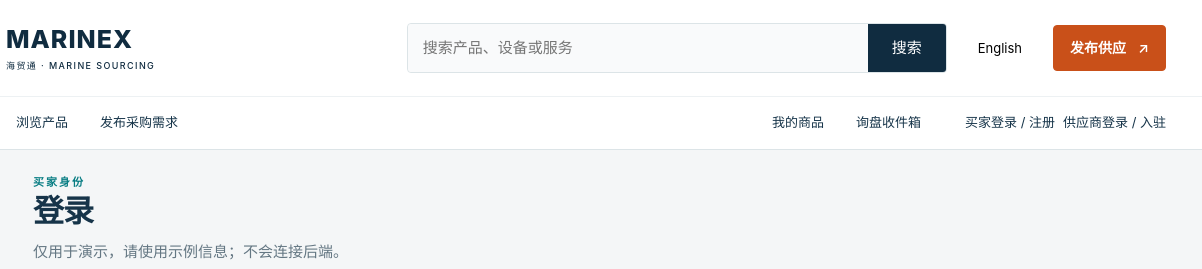
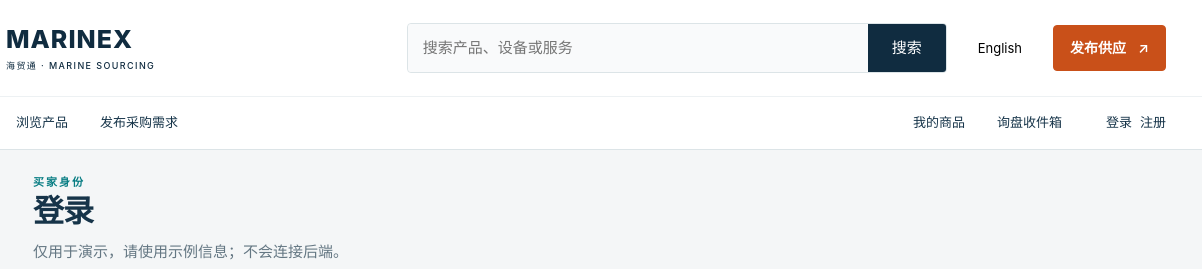
Before and after one commit to CQ-zywj/kaup-yacht-website, a plain HTML site: page buyer-auth.html in a window 1280 px wide. Shown: the top 269 px of the page, 78-1280 px from the left. Drawn offline with Linux system fonts and the light colour scheme.

Commit message:
style: simplify guest navigation to sign in and register

```diff
--- a/buyer-auth.html
+++ b/buyer-auth.html
@@ -18,7 +18,7 @@
     <script src="js/core.js?v=5cf20958"></script>
     <script src="js/accounts-core.js?v=a761c99b"></script>
     <script src="js/common.js?v=008d090c"></script>
-    <script src="js/accounts-ui.js?v=8dd644f1"></script>
+    <script src="js/accounts-ui.js?v=57f0455a"></script>
     <script src="js/auth.js?v=6d3109dd"></script>
   </body>
 </html>
--- a/js/accounts-ui.js
+++ b/js/accounts-ui.js
@@ -55,9 +55,12 @@ const AccountUI = {
     const a = document.createElement("div");
     a.dataset.accountNav = "";
     a.className = "account-nav";
+    const authPage = document.body.dataset.page === "supplier-auth" ? "supplier-auth.html" : "buyer-auth.html";
+    const source = new URLSearchParams(location.search).get("return");
+    const authParams = source ? { return: MarineAccounts.safeReturn(source) } : {};
     a.innerHTML = u
       ? `<details class="account-menu"><summary aria-label="${U.t("accountMenu")}">${U.e(u.role === "supplier" ? u.company || u.name : u.name)} <small>${U.tr(u.role === "supplier" ? "identitySupplier" : "identityBuyer")}</small></summary><div>${u.role === "supplier" ? `<a href="${U.url("company.html")}">${U.tr("companyProfile")}</a><a href="${U.url("supplier.html")}">${U.tr("myProducts")}</a><a href="${U.url("inbox.html")}">${U.tr("inbox")}</a>` : `<button type="button" class="link-button" id="personal-center">${U.tr("personalCenter")}</button>`}<button type="button" id="sign-out" class="link-button">${U.tr("logout")}</button></div></details>`
-      : `<a href="${U.url("buyer-auth.html")}">${U.tr("buyerLogin")}</a><a href="${U.url("supplier-auth.html")}">${U.tr("supplierLogin")}</a>`;
+      : `<a href="${U.url(authPage, { ...authParams, tab: "login" })}">${U.tr("login")}</a><a href="${U.url(authPage, { ...authParams, tab: "register" })}">${U.tr("register")}</a>`;
     nav.append(a);
     a.querySelector("#personal-center")?.addEventListener("click", () =>
       U.notice("buyerAuthHint"),
```
Also changed, not shown: company.html (+1 -1 lines), inbox.html (+1 -1 lines), index.html (+1 -1 lines), product.html (+1 -1 lines), products.html (+1 -1 lines), publish.html (+1 -1 lines), rfq.html (+1 -1 lines), supplier-auth.html (+1 -1 lines), supplier.html (+1 -1 lines), docs/screenshots/header-login-register.png (added).
